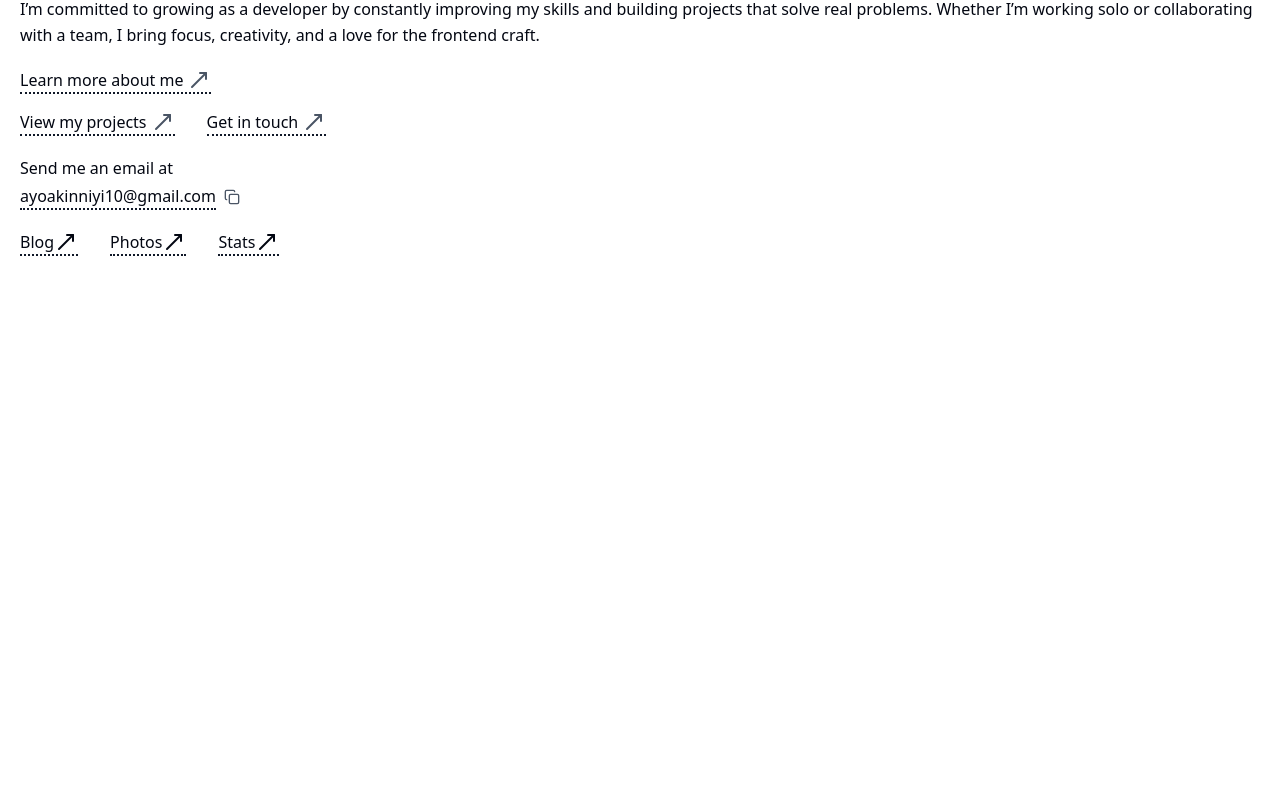
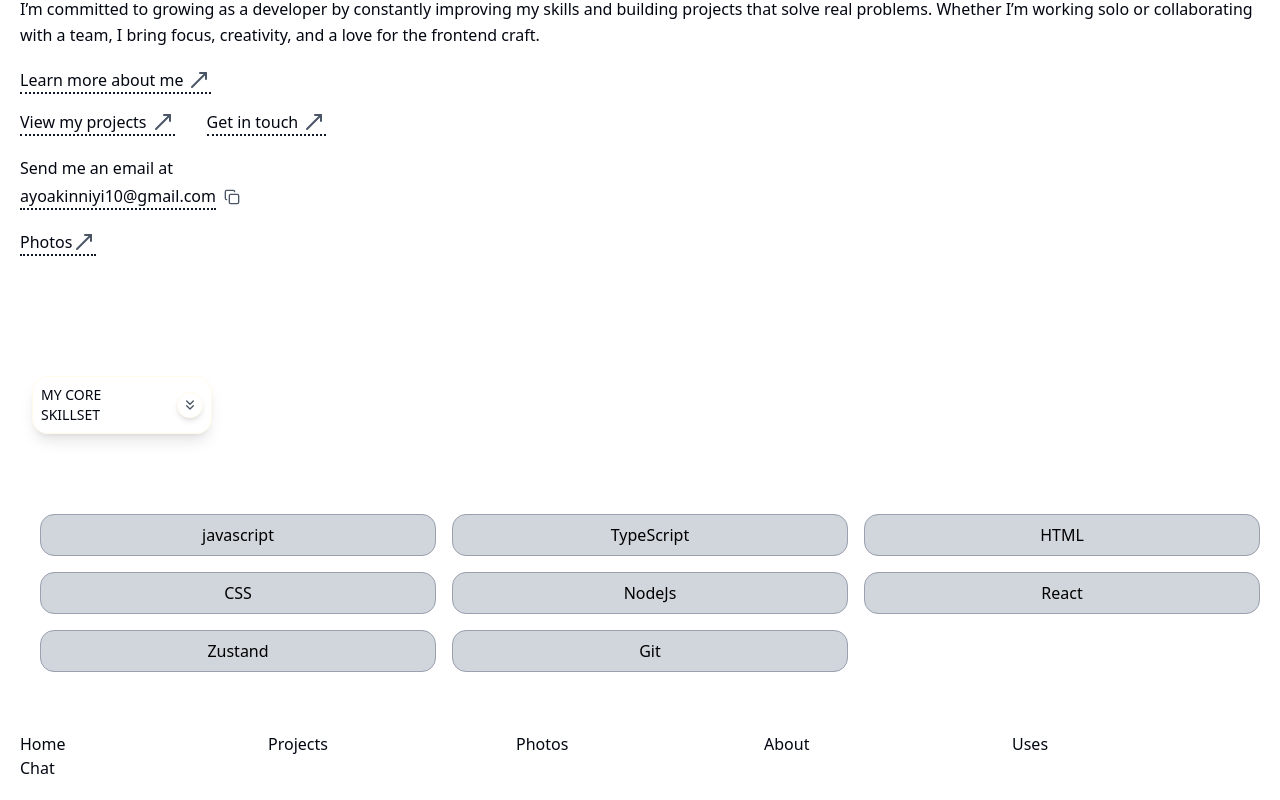
Before and after one commit to AYo101o/portfolio, a Next.js app: page / in a window 1280 px wide. Shown: the part 654-1454 px from the top of the page. Before the commit the page ends 930 px from the top, so only its background shows below. Built offline with nearby package versions, Linux system fonts and the light colour scheme.

Commit message:
2nd commit

```diff
--- a/src/components/layout/Mid.tsx
+++ b/src/components/layout/Mid.tsx
@@ -1,20 +1,27 @@
 import { Avatar, AvatarImage } from "@radix-ui/react-avatar";
 import Link from "next/link";
-import { ArrowRight, MoveUpRight, Copy } from "lucide-react";
+import { ArrowRight, MoveUpRight, Copy, ChevronsDown } from "lucide-react";
+import skills from "@/data/skills.json";
+import links from "@/data/links.json";
+
+type Skill = { name: string };
+type Linki = { id: number; name: String };
 
 export default function Mid() {
   const arrowRight = "text-2xl mr-1 w-3 text-gray-400";
   const spanBorder = "flex border-b-2 border-dotted border-gray-900";
+  const skillStyle =
+    "bg-gray-300 p-2 rounded-xl text-center border-1 border-gray-400";
 
   return (
     <div className="flex flex-col justify-between pt-10">
       <div className="flex items-center">
-        <div className="ring-2 ring-blue-500 w-40 overflow-hidden rounded-full mr-5">
-          <Avatar className="">
+        <div className=" w-40 overflow-hidden rounded-full  ">
+          <Avatar className="w-full h-full ">
             <AvatarImage src="/Avatar.jpg" alt="user avatar" />
           </Avatar>
         </div>
-        <div className="">
+        <div className="ml-5">
           <h1 className="text-lg">@AyomideAkinniyi</h1>
           <h2>Frontend Developer | React, Next.js, TypeScript & Web3</h2>
         </div>
@@ -93,13 +100,40 @@ export default function Mid() {
           <span className={spanBorder}>
             <Link href="">ayoakinniyi10@gmail.com</Link>
           </span>
-          <button><Copy className="ml-2 w-4 text-gray-600"/></button>
+          <button>
+            <Copy className="ml-2 w-4 text-gray-600" />
+          </button>
         </div>
       </div>
       <div className="flex mt-5">
-        <span className={`${spanBorder} mr-8`}><Link href=''>Blog</Link><MoveUpRight/></span>
-        <span className={`${spanBorder} mr-8`}><Link href=''>Photos</Link><MoveUpRight/></span>
-        <span className={`${spanBorder} mr-8`}><Link href=''>Stats</Link><MoveUpRight/></span>
+        <span className={`${spanBorder} mr-8`}>
+          <Link href="">Photos</Link>
+          <MoveUpRight className="text-gray-600" />
+        </span>
+      </div>
+      <div className="pt-30 pl-3">
+        <div className="flex rounded-2xl w-45 shadow-lg p-2 items-center border-1 border-amber-50">
+          <h1 className="text-sm">MY CORE SKILLSET </h1>
+          <span className="rounded-full border-amber-50 border-1 shadow-md ml-4 px-1">
+            <ChevronsDown className="text-gray-600 w-4" />
+          </span>
+        </div>
+      </div>
+      <div className="pt-20 ml-5">
+        <ul className="grid grid-cols-3 gap-4 text-black">
+          {(skills as Skill[]).map((skill, index) => (
+            <li key={index} className={skillStyle}>
+              {skill.name}
+            </li>
+          ))}
+        </ul>
+      </div>
+      <div className="mt-15">
+        <ul className="grid grid-cols-5 justify-between">
+          {(links as Linki[]).map((link, id)=>(
+            <Link href="" key={id}>{link.name}</Link>
+          ))}
+        </ul>
       </div>
     </div>
   );
--- /dev/null
+++ b/src/data/links.json
@@ -0,0 +1,8 @@
+[
+  { "id": 1, "name": "Home" },
+  { "id": 2, "name": "Projects" },
+  { "id": 3, "name": "Photos" },
+  { "id": 4, "name": "About" },
+  { "id": 5, "name": "Uses" },
+  { "id": 6, "name": "Chat" }
+]
--- /dev/null
+++ b/src/data/skills.json
@@ -0,0 +1,10 @@
+[
+    {"name": "javascript"},
+    {"name": "TypeScript"},
+    {"name": "HTML"},
+    {"name": "CSS"},
+    {"name": "NodeJs"},
+    {"name": "React"},
+    {"name": "Zustand"},
+    {"name": "Git"}
+]
```
